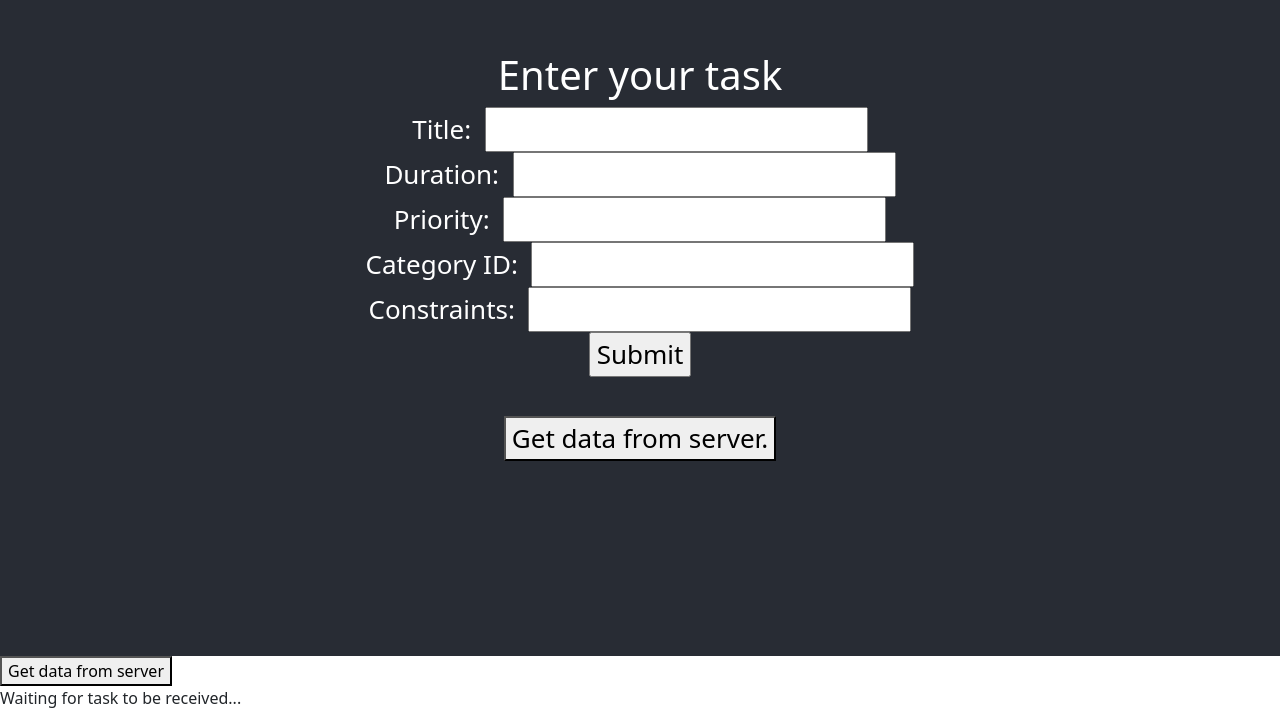
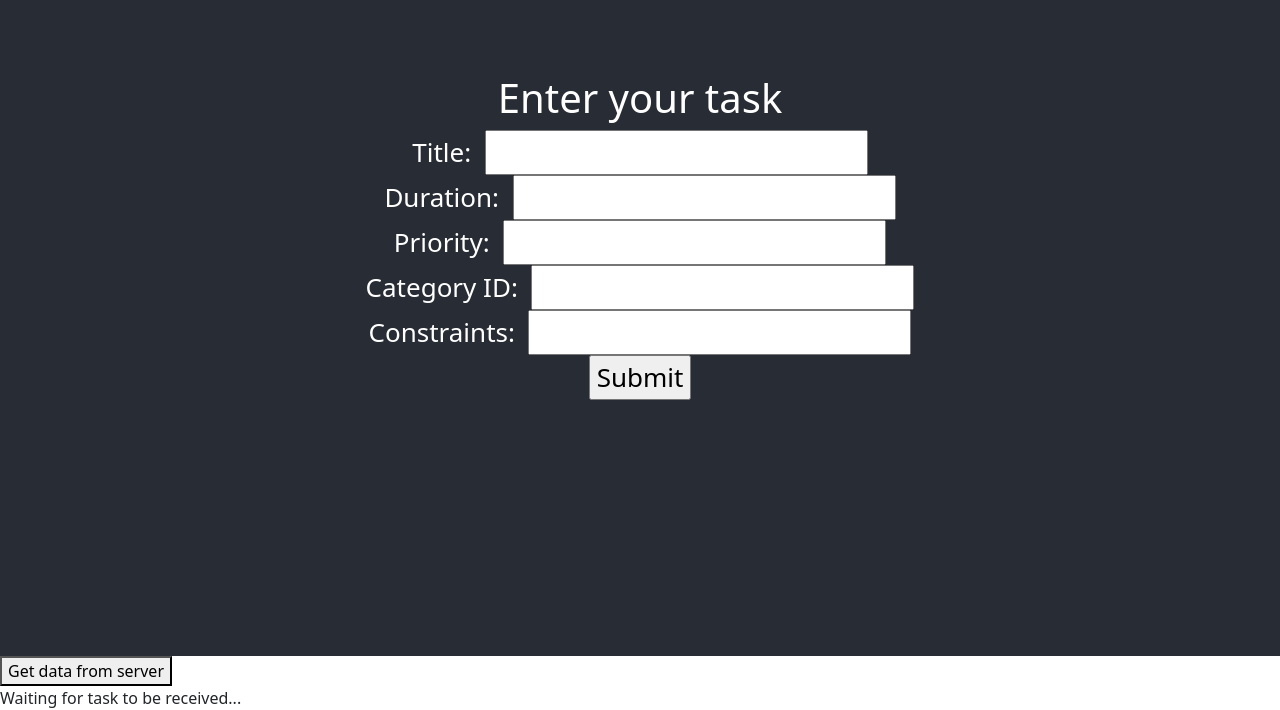
Before and after one commit to Amittulman/BIUprojectNEW, a React (Create React App) app in the folder frontend/: page / in a window 1280 px wide. Shown: the part 144-854 px from the top of the page. Built offline with nearby package versions, Linux system fonts and the light colour scheme.

Commit message:
Added a form for backend interaction.

```diff
--- a/frontend/src/App.js
+++ b/frontend/src/App.js
@@ -25,7 +25,6 @@ class App extends Component {
 
   onSubmitHandler = (event) => {
     event.preventDefault();
-    alert("Your task has been sent.")
     fetch('http://localhost:5000/posttask', {
       method: 'POST',
       headers: {
@@ -84,7 +83,6 @@ class App extends Component {
               </div>
               <input type='submit'/>
             </form> <br/>
-            <button >Get data from server.</button>
           </header>
         </div>
     );
--- a/frontend/src/components/Task.js
+++ b/frontend/src/components/Task.js
@@ -17,7 +17,7 @@ class Task extends React.Component {
                 (result) => {
                     this.setState({
                         isLoaded: true,
-                        items: result.message
+                        items: JSON.stringify(result)
                     });
                 },
                 (error) => {
```
